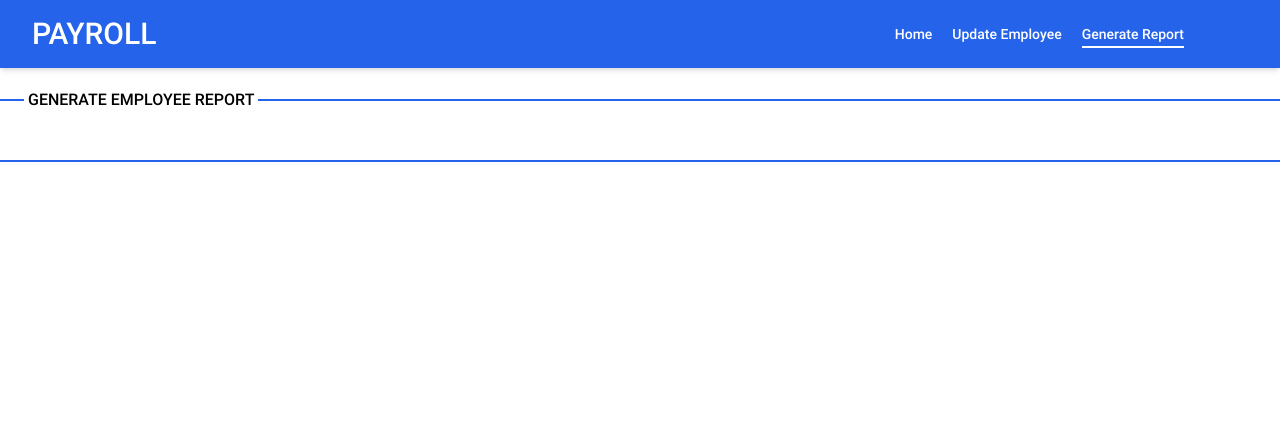
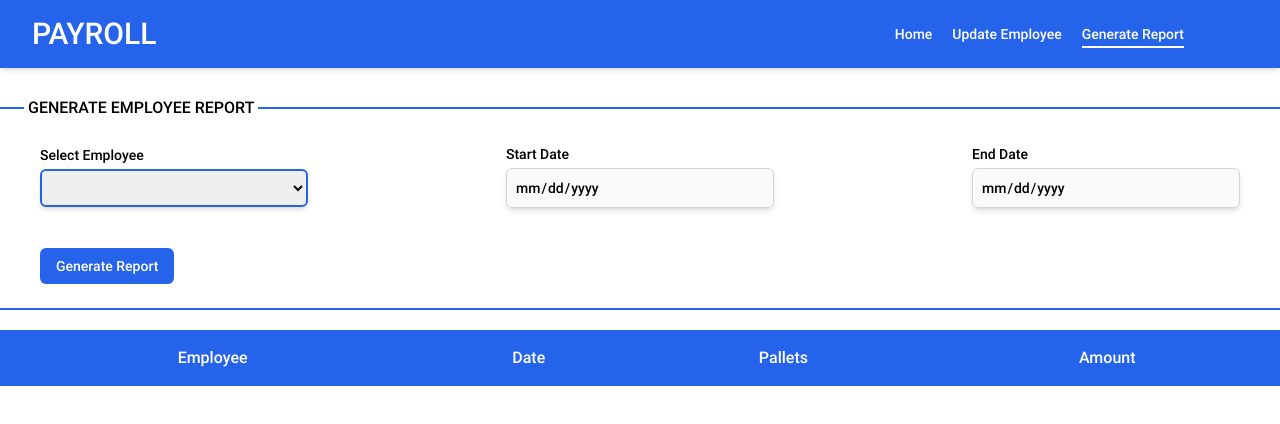
Before and after one commit to Chima-Peter/payroll, a React (Vite) app: page /report in a window 1280 px wide. Shown: the top 424 px of the page. Built offline with nearby package versions, Linux system fonts and the light colour scheme.

Commit message:
Finalise report page

```diff
--- a/src/components/pages/report.jsx
+++ b/src/components/pages/report.jsx
@@ -1,19 +1,165 @@
 import Nav from "../utils/nav"
+import { useState, useEffect } from "react"
 
 function Report() {
+   const [formDetails, setFormDetails] = useState({})
+   const [show, setShow] = useState(false)
+   const [handle, setHandle] = useState('')
+   const [showDate, setShowDate] = useState(true)
+   const [success, setSuccess] = useState(true)
+   const [formDate, setFormDate] = useState({
+      start: '',
+      end: ''
+   })
+   const [tableData, setTableData] = useState({})
+   const [showTable, setShowTable] = useState(false)
+   const [sum, setSum] = useState('0')
+
+   useEffect(() => {
+      let tempData = localStorage.getItem('employeeData')
+      if (tempData) {
+         tempData = JSON.parse(tempData)
+         setFormDetails(tempData)
+         setShowDate(true)
+         setShow(true)
+      }
+   }, [])
+
+   useEffect(() => {
+      let tempData = localStorage.getItem('employeeData')
+      if (tempData) {
+         tempData = JSON.parse(tempData)
+         setFormDetails(tempData)
+         setShowDate(true)
+         setShow(true)
+      }
+   }, [success])
+
+   const handleSelect = () => {
+      setHandle(event.target.value)
+      setShowDate(false)
+   }
+
+   const handleDate =() => {
+      setFormDate({ ...formDate, [event.target.name]: event.target.value})
+   }
+
+   const handleReset = () => {
+      event.preventDefault()
+      if ((formDate.start != '') && (formDate.end != '')) {
+         setTableData({})
+         let tempData = formDetails[handle].entries
+         let tempSum = 0
+         Object.keys(tempData).map((data) => {
+            let thisDate = new Date(tempData[data].entryDate)
+            let startDate = new Date(formDate.start)
+            let endDate = new Date(formDate.end)
+            tempData[data].name = handle
+            if (((thisDate.toDateString() === startDate.toDateString()) || (thisDate.toDateString() === endDate.toDateString())) || ((thisDate > startDate) && (thisDate < endDate)))
+               {
+                  setTableData({ ...tableData, [data]: tempData[data]})
+                  let temp = Number(tempData[data].entryAmount)
+                  tempSum = temp + tempSum
+                  setShowTable(true)
+               }
+         })
+         setSum(tempSum)
+         setFormDate({
+            start: '',
+            end: ''
+         })
+         setSuccess(!success)
+         setFormDetails({})
+         setShowDate(true)
+      }
+   }
+
   return (
-    <main className='font-main flex flex-col gap-3'>
+    <main className='font-main flex flex-col gap-5 overflow-hidden'>
       <Nav />
-      <form noValidate className='mt-2'>
-         <fieldset className='border-y-2 w-[100%] flex flex-col gap-4 p-6 border-blue-600'>
+      <form onReset={handleReset} noValidate className='mt-2'>
+         <fieldset className='border-y-2 w-[100%] flex flex-col gap-10 p-6 border-blue-600'>
             <legend className='text-md px-1'>
                GENERATE EMPLOYEE REPORT
             </legend>
-            <label htmlFor="name">
+            <div className="flex justify-between items-center flex-wrap gap-4">
+               {
+                  <label
+                     htmlFor="employee"
+                     className="flex w-[300px] gap-1 px-4 flex-col text-sm"> Select Employee
+                     <select
+                        className='text-sm capitalize font-thin border border-gray-300 shadow-md p-2 rounded-md focus:outline-none px-1  focus:border-blue-600 focus:border-2'
+                        name="employee"
+                        id="employee"
+                        onChange={handleSelect}
+                        autoFocus
+                        >
+                        <option value=''>
 
-            </label>
+                        </option>
+                        {
+                           show && Object.keys(formDetails).map((data, index) => (
+                              <option value={formDetails[data].name} key={`${data}-${index}`}>
+                                 {formDetails[data].name}
+                              </option>
+                           ))
+                        }
+                     </select>
+                  </label>
+               }
+               <label htmlFor="start" className="flex w-[300px] gap-1 px-4 flex-col text-sm"> Start Date
+                  <input type="date" disabled={showDate} onChange={handleDate} name="start" value={formDate.start}  id="start" className="border border-gray-300 shadow-md rounded-md p-2 focus:border-blue-600 focus:border-2 focus:outline-none" />
+               </label>
+               <label htmlFor="end" className="flex w-[300px] gap-1 px-4 flex-col text-sm"> End Date
+                  <input type="date" disabled={showDate} onChange={handleDate} name="end" id="end" value={formDate.end} min={formDate.start}  className="border border-gray-300 shadow-md rounded-md p-2 focus:border-blue-600 focus:border-2 focus:outline-none" />
+               </label>
+            </div>
+            <button type="reset" className='bg-blue-600 text-white self-start py-2 px-4 text-sm rounded-md mx-4'>Generate Report</button>
          </fieldset>
       </form>
+      <table className="table-auto text-center w-[100%] overflow-x-auto">
+         <thead className="text-white bg-blue-600 font-thin">
+            <tr>
+               <th className=" capitalize font-thin py-4">
+                  Employee
+               </th>
+               <th className="font-thin py-4">
+                  Date
+               </th>
+               <th className="font-thin py-4">
+                  Pallets
+               </th>
+               <th className="font-thin py-4">
+                  Amount
+               </th>
+            </tr>
+         </thead>
+         <tbody>
+            {
+               showTable && Object.keys(tableData).map((data) => (
+                  <tr className="border-b border-b-gray-400" key={data}>
+                     <td className="font-thin capitalize w-[200px] py-4">
+                        {tableData[data].name}
+                     </td>
+                     <td className="w-[200px] font-thin py-3 text-sm">
+                        {tableData[data].entryDate}
+                     </td>
+                     <td className="w-[200px] font-thin py-3 text-sm">
+                        {tableData[data].entryPallet}
+                     </td>
+                     <td className="w-[200px] font-thin py-3 text-sm">
+                        {tableData[data].entryAmount}
+                     </td>
+                  </tr>
+               ))
+            }
+         </tbody>
+      </table>
+      {
+         showTable && <h1 className="tracking-wider bg-gray-400 text-black text-md font-semibold py-4 px-16">
+            TOTAL: &#8358;{sum}
+         </h1>
+      }
     </main>
   )
 }
--- a/src/components/pages/update.jsx
+++ b/src/components/pages/update.jsx
@@ -8,7 +8,7 @@ function Update() {
    const [handle, setHandle] = useState('')
    const [showPallet, setShowPallets] = useState(true)
    const [amount, setAmount] = useState('0')
-   const [tempPallet, setPallet] = useState('')
+   const [tempPallet, setPallet] = useState('0')
    const [prevPallet, setPrevPallet] = useState('')
 
    useEffect(() => {
@@ -156,7 +156,7 @@ function Update() {
                                  </label>
                }
             </div>
-            <button type="reset" className='bg-blue-600 text-white self-start py-2 px-4 text-sm rounded-md mx-4'>Add Employee</button>
+            <button type="reset" className='bg-blue-600 text-white self-start py-2 px-4 text-sm rounded-md mx-4'>Save</button>
          </fieldset>
 
       </form>
```
